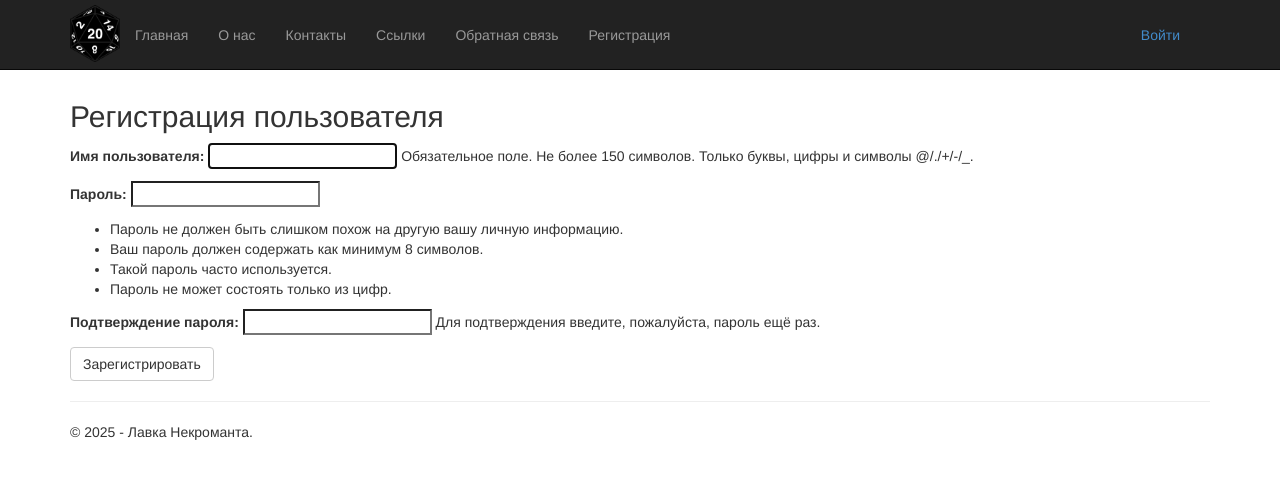
After one commit to Justiseks/DnDShop, a Django app: page /registration/ in a window 1280 px wide. The commit adds this page. Shown: the top 479 px of the page. Run offline with Django 3.2, Linux system fonts and the light colour scheme; some libraries are stand-ins or nearby versions.

Commit message:
regusers

```diff
--- a/DnDShop/DnDShop/urls.py
+++ b/DnDShop/DnDShop/urls.py
@@ -15,6 +15,7 @@ urlpatterns = [
     path('links/', views.links, name='links'),
     path('about/', views.about, name='about'),
     path('pool/', views.pool, name='pool'),
+    path('registration/', views. registration, name= 'registration'),
     path('login/',
          LoginView.as_view
          (
--- a/DnDShop/app/forms.py
+++ b/DnDShop/app/forms.py
@@ -11,11 +11,11 @@ class BootstrapAuthenticationForm(AuthenticationForm):
     username = forms.CharField(max_length=254,
                                widget=forms.TextInput({
                                    'class': 'form-control',
-                                   'placeholder': 'User name'}))
+                                   'placeholder': 'Имя'}))
     password = forms.CharField(label=_("Password"),
                                widget=forms.PasswordInput({
                                    'class': 'form-control',
-                                   'placeholder':'Password'}))
+                                   'placeholder':'Пароль'}))
 
 class PoolForm(forms.Form):
      rating_overall = forms.IntegerField(label='Общее впечатление (1-5)', min_value=1, max_value=5)
--- a/DnDShop/app/templates/app/layout.html
+++ b/DnDShop/app/templates/app/layout.html
@@ -29,6 +29,9 @@
                     <li><a href="{% url 'contact' %}">Контакты</a></li>
                     <li><a href="{% url 'links' %}">Ссылки</a></li>
                     <li><a href="{% url 'pool' %}">Обратная связь</a></li>
+                    {% if not user.is_authenticated %}
+                    <li><a href="{% url 'registration' %}">Регистрация</a></li>
+                    {% endif %}
                 </ul>
                 {% include 'app/loginpartial.html' %}
             </div>
--- a/DnDShop/app/templates/app/loginpartial.html
+++ b/DnDShop/app/templates/app/loginpartial.html
@@ -2,7 +2,7 @@
 <form id="logoutForm" action="/logout/" method="post" class="navbar-right">
     {% csrf_token %}
     <ul class="nav navbar-nav navbar-right">
-        <li><span class="navbar-brand">Hello {{ user.username }}!</span></li>
+        <li><span class="navbar-brand">Здравствуй, {{ user.username }}!</span></li>
         <li><a href="javascript:document.getElementById('logoutForm').submit()">Выйти</a></li>
     </ul>
 </form>
--- /dev/null
+++ b/DnDShop/app/templates/app/registration.html
@@ -0,0 +1,19 @@
+{% extends "app/layout.html" %}
+
+{% block content %}
+
+    <h2>Регистрация пользователя</h2>
+
+    <form method="POST" > {% csrf_token %}
+
+    <div>
+
+        {{ regform.as_p}}
+
+        <button type="submit" class="save btn btn-default" > Зарегистрировать </button>
+
+    </div>
+
+</form>
+
+{% endblock %}
--- a/DnDShop/app/views.py
+++ b/DnDShop/app/views.py
@@ -5,6 +5,8 @@ Definition of views.
 from datetime import datetime
 from django.shortcuts import render
 from django.http import HttpRequest
+from django.contrib.auth.forms import UserCreationForm
+from django.shortcuts import render, redirect
 from .forms import PoolForm
 
 def home(request):
@@ -64,12 +66,12 @@ def pool(request):
          if form.is_valid():
              submitted = True
              field_names = {
-                 'rating_overall': 'Общая оценка сайта',
-                 'rating_design': 'Оценка дизайна',
-                 'rating_content': 'Оценка контента',
-                 'features_liked': 'Что понравилось',
-                 'features_improve': 'Что можно улучшить',
-                 'newsletter': 'Подписка на рассылку',
+                 'rating_overall': 'Общее впечатление',
+                 'rating_design': 'Внешний вид',
+                 'rating_content': 'Новости и контент',
+                 'features_liked': 'Что Вам больше всего понравилось?',
+                 'features_improve': 'Что мы могли бы улучшить?',
+                 'newsletter': 'Хотите получать бесплатную рассылку новостей?',
                  'contact_method': 'Способ связи',
              }
              submitted_data = [f'{field_names[field]}: {value}' for field, value in form.cleaned_data.items()]
@@ -82,4 +84,29 @@ def pool(request):
                      submitted_data[index] = 'Способ связи: Сообщить по телефону' if 'phone' in i else 'Способ связи: Сообщить на email'
      else:
          form = PoolForm()
-     return render(request, 'app/pool.html', {'form': form, 'submitted': submitted, 'submitted_data': submitted_data if submitted else None})
+     return render(request, 'app/pool.html', {'form': form, 'title':'Обратная связь', 'submitted': submitted, 'submitted_data': submitted_data if submitted else None})
+
+def registration(request):
+    assert isinstance(request, HttpRequest)
+    if request.method == "POST": # после отправки формы
+        regform = UserCreationForm (request.POST)
+        if regform.is_valid(): #валидация полей формы
+            reg_f = regform.save(commit=False) # не сохраняем автоматически данные формы
+            reg_f.is_staff = False # запрещен вход в административный раздел
+            reg_f.is_active = True # активный пользователь
+            reg_f.is_superuser = False # не является суперпользователем
+            reg_f.date_joined = datetime.now() # дата регистрации
+            reg_f.last_login = datetime.now() # дата последней авторизации
+            reg_f.save() # сохраняем изменения после добавления данных
+            return redirect('home') # переадресация на главную страницу после регистрации
+
+    else:
+        regform = UserCreationForm() # создание объекта формы для ввода данных нового пользователя
+    return render(
+        request,
+        'app/registration.html',
+    {
+            'regform': regform, # передача формы в шаблон веб-страницы
+            'year':datetime.now().year,
+    }
+)
--- /dev/null
+++ b/DnDShop/env2/pyvenv.cfg
@@ -0,0 +1,3 @@
+home = C:\Program Files (x86)\Microsoft Visual Studio\Shared\Python39_64
+include-system-site-packages = false
+version = 3.9.13
```
Also changed, not shown: DnDShop/db.sqlite3, 12 other files.
